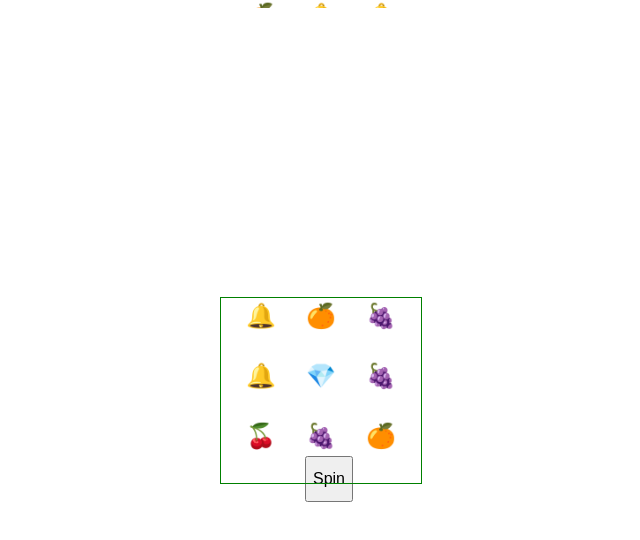
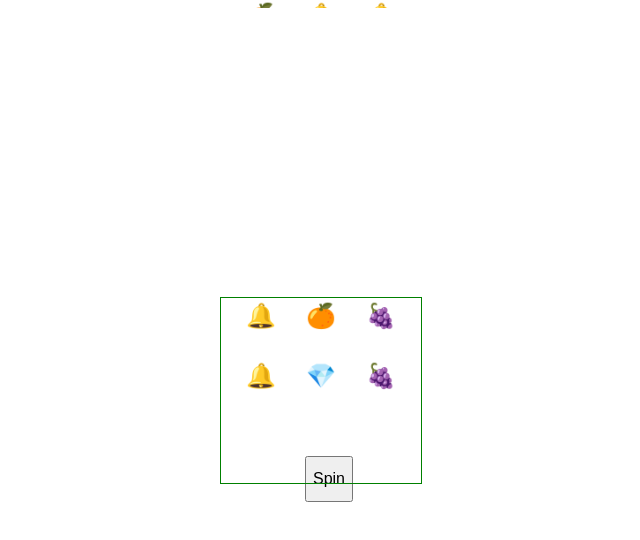
Before and after one commit to xcinek1337/777-MACHINE, a React app: page / in a window 1280 px wide. Shown: the top 540 px of the page, without its empty margins (319-959 px from the left). Built offline with nearby package versions, Linux system fonts and the light colour scheme.

Commit message:
capturing the drawn results + better smooth animation reels

```diff
--- a/src/components/SlotMachine.js
+++ b/src/components/SlotMachine.js
@@ -1,13 +1,16 @@
-import React, { useState } from 'react';
+import React, { useEffect, useState } from 'react';
 import './style.css';
 
 const SlotMachine = () => {
 	const [buttonDisable, setButtonDisable] = useState(false);
+	const [isSpin, setIsSpin] = useState(false);
+	const [spinResults, setSpinResults] = useState([]);
 
 	const gambling = () => {
+		const randomSymbols = generateRandomSymbols();
 		return (
 			<div className='reels'>
-				{generateRandomSymbols().map((symbol, index) => (
+				{randomSymbols.map((symbol, index) => (
 					<div
 						key={index}
 						className='reel'
@@ -18,28 +21,63 @@ const SlotMachine = () => {
 			</div>
 		);
 	};
+	const spinContent = () => {
+		return (
+			<>
+				{gambling()}
+				{gambling()}
+				{gambling()}
+				{gambling()}
+				{gambling()}
+				{gambling()}
+				{gambling()}
+				{gambling()}
+				{gambling()}
+			</>
+		);
+	};
+	const spinResult = () => {
+		return (
+			<>
+				{spinResults.map((result, index) => (
+					<div
+						key={index}
+						className='reels'
+					>
+						{result.map((symbol, symbolIndex) => (
+							<div
+								key={symbolIndex}
+								className='reel'
+							>
+								{symbol}
+							</div>
+						))}
+					</div>
+				))}
+			</>
+		);
+	};
+
+	const prepareSpin = () => {
+		setIsSpin(false);
+		setTimeout(() => {
+			spinReels();
+		}, 1000);
+	};
+
 	const spinReels = () => {
 		setButtonDisable(true);
+		setIsSpin(true);
 
-		const stopTime = [100, 200, 300, 400, 500, 3000];
+		const stopTime = [100, 200, 300, 400, 500, 1000];
+
+		const results = [];
+		for (let i = 0; i < 3; i++) {
+			results.push(generateRandomSymbols());
+		}
+		setSpinResults(results);
 
 		setTimeout(() => {
-			generateRandomSymbols();
-		}, stopTime[0]);
-		setTimeout(() => {
-			console.log(`hi`);
-			generateRandomSymbols();
-		}, stopTime[1]);
-		setTimeout(() => {
-			generateRandomSymbols();
-		}, stopTime[2]);
-
-		setTimeout(() => {
-			generateRandomSymbols();
-		}, stopTime[3]);
-
-		setTimeout(() => {
-			generateRandomSymbols();
 			setButtonDisable(false);
 		}, stopTime[5]);
 	};
@@ -53,23 +91,13 @@ const SlotMachine = () => {
 		<>
 			<div className='slot__background'></div>
 			<div className='slot__screen'></div>
-			<div className={buttonDisable ? 'slot__machine slot__machine--active' : 'slot__machine'}>
-				{gambling()}
-				{gambling()}
-				{gambling()}
-				{gambling()}
-				{gambling()}
-				{gambling()}
-				{gambling()}
-				{gambling()}
-				{gambling()}
-				{gambling()}
-				{gambling()}
-				{gambling()}
+			<div className={isSpin ? 'slot__machine slot__machine--active' : 'slot__machine'}>
+				{spinResult()}
+				{spinContent()}
 			</div>
 			<div className='slot__button'>
 				<button
-					onClick={spinReels}
+					onClick={prepareSpin}
 					disabled={buttonDisable}
 				>
 					Spin
--- a/src/components/style.css
+++ b/src/components/style.css
@@ -56,7 +56,7 @@
 	position: absolute;
 	width: 100%;
 	/* border: 1px solid red; */
-	background-color: #fff;
+	background-color: #ffffff;
 	display: flex;
 	justify-content: center;
 	z-index: 50;
```
